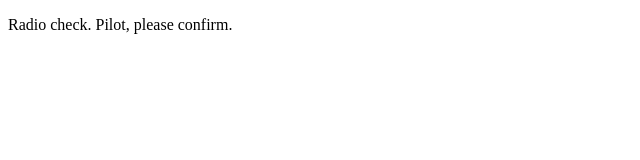
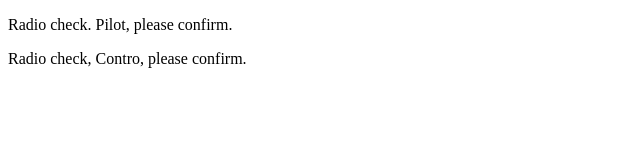
Before and after one commit to leebloom-dev/studio22, a plain HTML site: page index.html in a window 1280 px wide. Shown: the whole page, without its empty margins (0-640 px from the left). Drawn offline with Linux system fonts and the light colour scheme.

Commit message:
added: Radio check, Control, please confirm.

```diff
--- a/index.html
+++ b/index.html
@@ -2,5 +2,6 @@
 <html>
    <body>
       <p>Radio check. Pilot, please confirm.</p>
+      <p>Radio check, Contro, please confirm.</p>
    </body>
 </html>
```
